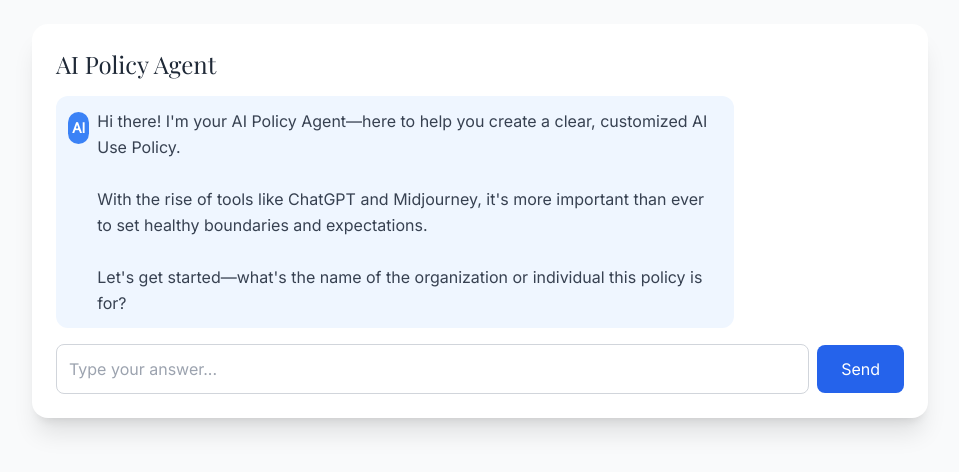
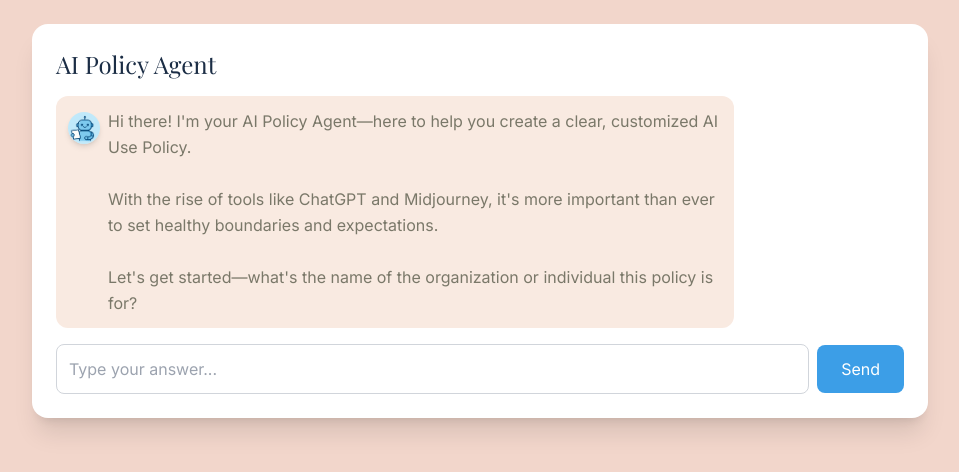
Before and after one commit to Jsfananan/ai-policy-agent-frontend, a React (Vite) app: page / in a window 1280 px wide. Shown: the top 472 px of the page, without its empty margins (160-1119 px from the left). Built offline with nearby package versions, Linux system fonts and the light colour scheme.

Commit message:
Update App.jsx

```diff
--- a/src/App.jsx
+++ b/src/App.jsx
@@ -21,8 +21,14 @@ export default function App() {
   const formatPolicyText = (text) => {
     if (!text) return '';
 
+    // Clean the text first - remove unwanted lines
+    let cleanText = text
+      .replace(/Great! Generating your policy now\.\.\./gi, '')
+      .replace(/Thank you for creating your AI Use Policy.*$/gi, '')
+      .trim();
+
     // Split into lines and process
-    const lines = text.split('\n').filter(line => line.trim());
+    const lines = cleanText.split('\n').filter(line => line.trim());
     let formattedHtml = '';
     let inList = false;
 
@@ -32,19 +38,30 @@ export default function App() {
       // Skip empty lines
       if (!trimmedLine) return;
 
-      // Main title (usually the first substantial line)
-      if (index === 0 && trimmedLine.toLowerCase().includes('policy')) {
-        formattedHtml += `<h1 class="text-3xl font-bold text-center mb-8 text-gray-800">${trimmedLine}</h1>`;
+      // Skip unwanted lines
+      if (trimmedLine.toLowerCase().includes('generating your policy') ||
+          trimmedLine.toLowerCase().includes('thank you for creating')) {
         return;
       }
 
-      // Section headers (lines that end with colon or are all caps)
-      if (trimmedLine.endsWith(':') || (trimmedLine === trimmedLine.toUpperCase() && trimmedLine.length > 3)) {
+      // Main title - looks for "AI Use Policy for" or similar
+      if (trimmedLine.toLowerCase().startsWith('ai use policy for') ||
+          trimmedLine.toLowerCase().startsWith('# ai use policy for') ||
+          trimmedLine.toLowerCase().startsWith('#### ai use policy for')) {
+        const cleanTitle = trimmedLine.replace(/^#+\s*/, '');
+        formattedHtml += `<h1 class="text-3xl font-bold text-center mb-8 text-navy">${cleanTitle}</h1>`;
+        return;
+      }
+
+      // Section headers - look for #### format or specific section names
+      if (trimmedLine.startsWith('####') ||
+          /^(Scope|Industry Context|AI Tools|Definitions|Guidelines|Implementation|Review|Signature):?\s*$/i.test(trimmedLine)) {
         if (inList) {
           formattedHtml += '</ul>';
           inList = false;
         }
-        formattedHtml += `<h2 class="text-xl font-semibold mt-6 mb-3 text-gray-700">${trimmedLine}</h2>`;
+        const cleanHeader = trimmedLine.replace(/^#+\s*/, '').replace(/:$/, '');
+        formattedHtml += `<h2 class="text-xl font-semibold mt-6 mb-3 text-navy">${cleanHeader}</h2>`;
         return;
       }
 
@@ -55,7 +72,7 @@ export default function App() {
           inList = true;
         }
         const cleanItem = trimmedLine.replace(/^[\s]*[-•*]\s/, '').replace(/^[\s]*\d+\.\s/, '');
-        formattedHtml += `<li class="text-gray-600 leading-relaxed">${cleanItem}</li>`;
+        formattedHtml += `<li class="text-olive leading-relaxed">${cleanItem}</li>`;
         return;
       }
 
@@ -67,9 +84,9 @@ export default function App() {
 
       // Check if it's a subsection or important note
       if (trimmedLine.length < 100 && (trimmedLine.includes('Note:') || trimmedLine.includes('Important:') || trimmedLine.includes('Remember:'))) {
-        formattedHtml += `<div class="bg-blue-50 border-l-4 border-blue-400 p-3 mb-4"><p class="text-blue-800 font-medium">${trimmedLine}</p></div>`;
+        formattedHtml += `<div class="bg-[#f9eae1] border-l-4 border-candleGold p-3 mb-4"><p class="text-navy font-medium">${trimmedLine}</p></div>`;
       } else {
-        formattedHtml += `<p class="mb-4 text-gray-600 leading-relaxed">${trimmedLine}</p>`;
+        formattedHtml += `<p class="mb-4 text-olive leading-relaxed">${trimmedLine}</p>`;
       }
     });
 
@@ -195,9 +212,9 @@ export default function App() {
   };
 
   return (
-    <div className="bg-gray-50 min-h-screen p-6 text-gray-800 font-sans">
+    <div className="bg-cardBackground min-h-screen p-6 text-olive font-sans">
       <div className="max-w-4xl mx-auto bg-white shadow-xl rounded-2xl p-6 space-y-4">
-        <h1 className="text-2xl font-serif text-gray-800">AI Policy Agent</h1>
+        <h1 className="text-2xl font-serif text-navy">AI Policy Agent</h1>
 
         <div className="space-y-3">
           {messages.map((msg, i) => (
@@ -207,13 +224,11 @@ export default function App() {
             >
               <div className={`flex items-start gap-2 ${
                 msg.role === 'bot'
-                  ? 'bg-blue-50 text-gray-700'
-                  : 'bg-blue-600 text-white'
+                  ? 'bg-[#f9eae1]'
+                  : 'bg-circuitryBlue text-white'
               } p-3 rounded-xl w-fit max-w-[80%]`}>
                 {msg.role === 'bot' && (
-                  <div className="w-8 h-8 bg-blue-500 rounded-full flex items-center justify-center text-white font-bold text-sm mt-1">
-                    AI
-                  </div>
+                  <img src="/bot-icon.png" alt="AI Agent" className="w-8 h-8 rounded-full shadow-md mt-1" />
                 )}
                 <span className="whitespace-pre-line leading-relaxed">{msg.text}</span>
               </div>
@@ -228,12 +243,12 @@ export default function App() {
               value={input}
               onChange={(e) => setInput(e.target.value)}
               onKeyDown={(e) => e.key === 'Enter' && sendMessage()}
-              className="border border-gray-300 p-3 rounded-lg flex-grow focus:outline-none focus:ring-2 focus:ring-blue-500"
+              className="border border-gray-300 p-3 rounded-lg flex-grow focus:outline-none focus:ring-2 focus:ring-circuitryBlue"
               placeholder="Type your answer..."
             />
             <button
               onClick={sendMessage}
-              className="bg-blue-600 hover:bg-blue-700 text-white px-6 py-3 rounded-lg font-medium"
+              className="bg-circuitryBlue hover:bg-candleGold hover:text-navy text-white px-6 py-3 rounded-lg font-medium"
             >
               Send
             </button>
@@ -244,13 +259,13 @@ export default function App() {
           <div className="mt-6">
             <div className="flex gap-3 mb-6">
               <button
-                className="bg-blue-600 hover:bg-blue-700 text-white px-6 py-3 rounded-lg font-medium"
+                className="bg-circuitryBlue hover:bg-candleGold hover:text-navy text-white px-6 py-3 rounded-lg font-medium"
                 onClick={copyToClipboard}
               >
                 📋 Copy to Clipboard
               </button>
               <button
-                className="bg-green-600 hover:bg-green-700 text-white px-6 py-3 rounded-lg font-medium"
+                className="bg-circuitryBlue hover:bg-candleGold hover:text-navy text-white px-6 py-3 rounded-lg font-medium"
                 onClick={handlePrint}
               >
                 🖨️ Print Policy
```
